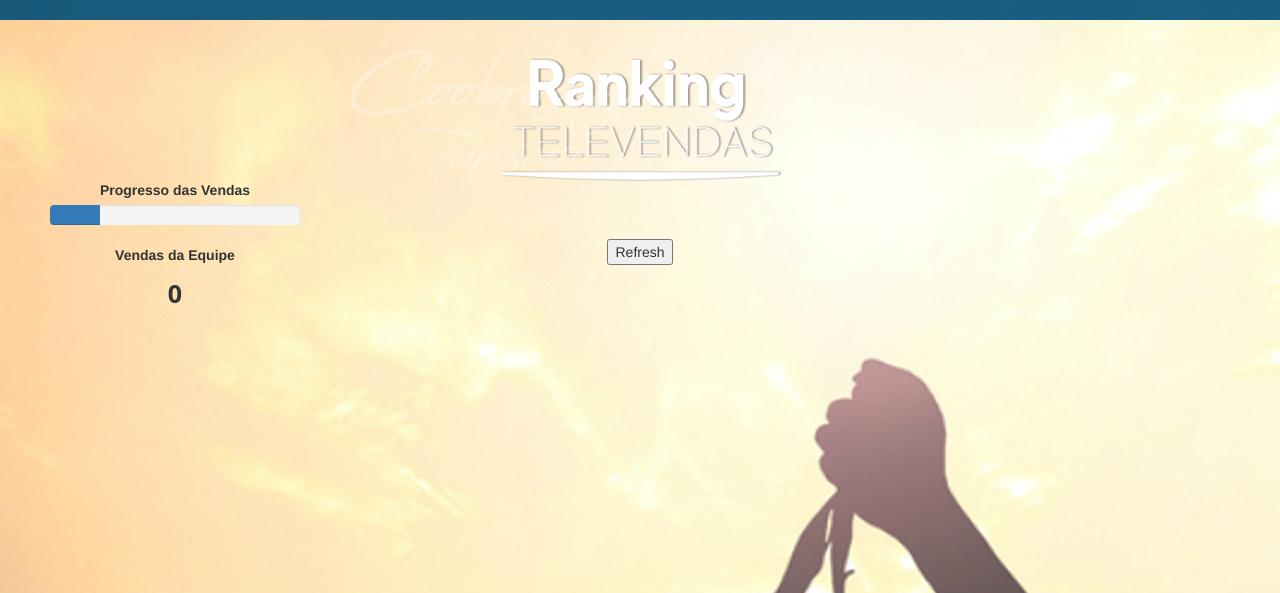
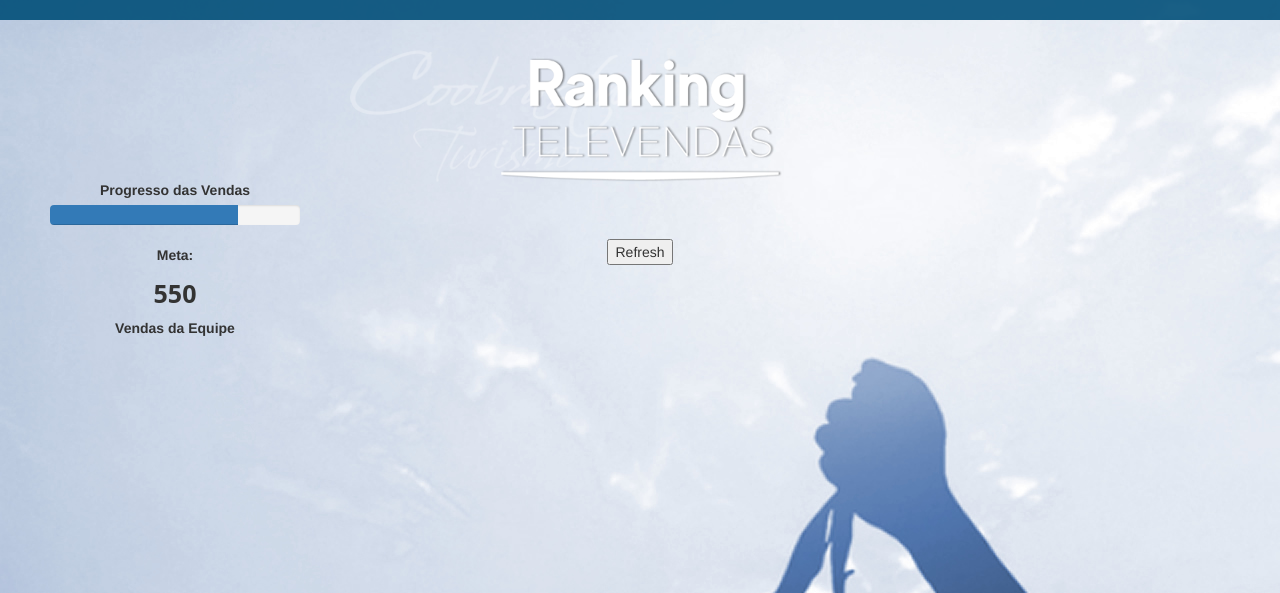
Before and after one commit to mktcoobrastur/rank, a PHP site: page /televenda/ in a window 1280 px wide. Shown: the top 593 px of the page. Run offline with PHP 8.4, Linux system fonts and the light colour scheme; data that the repository does not hold is empty; some libraries are stand-ins or nearby versions.

Commit message:
atualiza

```diff
--- a/ajax.js
+++ b/ajax.js
@@ -32,6 +32,6 @@
              $('#listaC').html(textStatus); //mostrando resultado do 1º colocado.
          }
      })
-     timerI = setTimeout("lista()", 6200); //tempo de espera (6200 P)
+     timerI = setTimeout("lista()", 6200); //tempo de espera (6200 Padrão)
             timerR = true;
 }
--- a/e.css
+++ b/e.css
@@ -56,23 +56,25 @@
 
 #lista {
     display: block;
-    width: 1200px;
+    width: 1300px;
 }
 
 .linha {
     float: left;
-    width: 480px;
-    height: 45px;
+    width: 550px;
+    height: 60px;
     line-height: 45px;
     padding-left: 15px;
     margin-left: 10px;
-    margin-top: 1px;
+    margin-top: 0px;
     list-style-type: decimal;
     list-style-position: outside;
     background: #f0f0f0;
+    border: 1px solid #d9d9d9;
     font-family: 'Open Sans';
+    border-radius: 2px;
     color: #666;
-    opacity: 0.7;
+    opacity: 0.97;
     font-size: 15px;
     text-align: left;
     position: relative;
@@ -87,10 +89,11 @@
 }
 
 .ftAtendente {
-    width: 40px;
-    border: 1px solid #cccccc;
+    width: 55px;
+    /*border: 1px solid #fff;*/
     margin-right: 10px;
     margin-left: 10px;
+    margin-top: 2px;
 }
 
 .nVendas { /* Número de Vendas */
@@ -130,6 +133,7 @@
     line-height: 50px;
     text-align: center;
     color: #fff;
+    background: #154F75;
     font-size: 20px;
     bottom: 3px;
     left: 50px;
@@ -185,12 +189,29 @@
 
   .nomeV {
     width: 400px;
-        }
-  /* ANIMATION TITLE RANKING COOBRASTUR */
+}
 
-  .rankingTitulo {
-    opacity: 1; /* EMBED TRANSITION */
+  /***** Transitions Ranking *****/
+  .rankingTitulo { transition: 0.7s infinite; }
+  .rankingTitulo:hover { transition: 0.7s infinite; }
+  @keyframes bounce {
+    from {
+      transform: translateY(15px);
+    }
+    to {
+      transform: translateY(0px);
+    }
   }
+  @-webkit-keyframes bounce {
+    from {
+      transform: translateY(15px);
+    }
+    to {
+      transform: translateY(0px);
+    }
+  }
+  /***** Fim Transitions Ranking *****/
+
 
   /****** PLAYER ******/
 
--- a/index.php
+++ b/index.php
@@ -8,14 +8,17 @@
         <link rel="stylesheet" href="https://maxcdn.bootstrapcdn.com/bootstrap/3.3.7/css/bootstrap.min.css">
         <script src="//code.jquery.com/jquery-1.11.2.min.js"></script>
         <link rel="stylesheet" href="e.css">
+        <!--### FLIP LIST ###-->
+        <link href="https://unpkg.com/aos@2.3.1/dist/aos.css" rel="stylesheet">
+        <script src="https://unpkg.com/aos@2.3.1/dist/aos.js"></script>
 <body>
 <div class="tp"></div>
 <?php
-    $meta   = 300;
+    $metaTotal = 550;
     require "conn.php";
-    $consulta = mysqli_query($con, "SELECT COUNT(qnt_vendas) FROM atendentes");
+    $consulta = mysqli_query($con, "SELECT (SUM(qnt_vendas)) AS total FROM atendentes");
     $query = mysqli_fetch_array($consulta);
-    $totalVendas = $query[0];
+    $totalVendas = $query['total'];
 ?>
 
 <div class="logoCobrastur">
@@ -25,14 +28,16 @@
     <span class="progressMeta">
         <label>Progresso das Vendas</label>
         <div class="progress" style="width: 250px;">
-            <div class="progress-bar" role="progressbar" style="width: 20%;" aria-valuenow="20" aria-valuemin="0" aria-valuemax="<?php echo $meta; ?>"></div>
+            <div class="progress-bar" role="progressbar" style="width: 75%;" aria-valuenow="200" aria-valuemin="0" aria-valuemax="<?php echo $metaTotal; ?>"></div>
         </div>
+        <label>Meta:</label>
+        <h4><?php echo $metaTotal; ?></h4>
         <label>Vendas da Equipe</label>
         <h4><?php echo $totalVendas; ?></h4>
     </span>
 
     <div class="topo"></div>
-        <img width="300" class="rankingTitulo" src="img/ranking-coobrastur.png" alt="Coobrastur" />
+        <img width="300" data-aos="flip-down" class="rankingTitulo" src="img/ranking-coobrastur.png" alt="Coobrastur" />
     </div>
 
     <div class="auto">
@@ -60,5 +65,8 @@
         </div-->
     <script src="ajax.js"></script>
     <script src="https://stackpath.bootstrapcdn.com/bootstrap/4.1.3/js/bootstrap.min.js" integrity="sha384-ChfqqxuZUCnJSK3+MXmPNIyE6ZbWh2IMqE241rYiqJxyMiZ6OW/JmZQ5stwEULTy" crossorigin="anonymous"></script></head>
+<script>
+  AOS.init();
+</script>
 </body>
 </html>
--- a/parcial.php
+++ b/parcial.php
@@ -33,7 +33,7 @@
     </div>
 
 <?php
-    $json           = file_get_contents('dados.json');
+    $json           = file_get_contents('https://localhost/televenda/dados.json');
     $jsonDecode     = (json_decode($json, true));
 ?>
 
--- a/response.php
+++ b/response.php
@@ -16,6 +16,8 @@
   transition: transform 1s;
 }
 </style>
+
+<?php  ?>
         <div class="outLista">
                 <!-- DADOS LISTAGEM ORDER BY qnt_vendas DESC -->
                 <div id="flip-list" class="demo">
@@ -43,7 +45,7 @@
   el: '#flip-list',
   data: {
     url: 'http://localhost/televenda/dados.json',
-    items: [1,2,3,4,5,6,7,8,9]
+    items: ['as',2,3,4,5,6,7,8,9]
   },
   methods: {
     shuffle: function () {
```
Also changed, not shown: img/bg.jpg.
